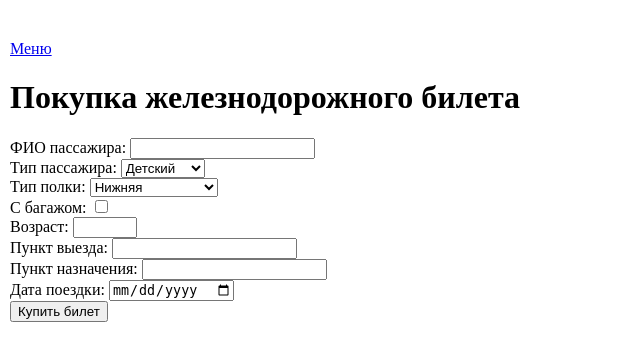
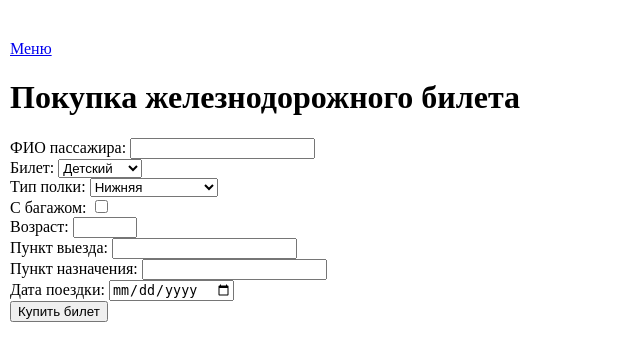
Before and after one commit to vladislav-demenev/webprogramming-labs-2, a Flask app: page /lab3/train_ticket in a window 1280 px wide. Shown: the part 58-407 px from the top of the page, without its empty margins (0-640 px from the left). Run offline with Flask 3, Linux system fonts and the light colour scheme.

```diff
--- a/templates/ticket.html
+++ b/templates/ticket.html
@@ -6,7 +6,7 @@
 <div class="railway-ticket-form">
     <h1>Ваш билет на поезд</h1>
     <p><strong>ФИО пассажира:</strong> {{ passenger_name }}</p>
-    <p><strong>Тип пассажира:</strong> {% if passenger_type == 'child' %}Детский{% else %}Взрослый{% endif %}</p>
+    <p><strong>Билет:</strong> {% if passenger_type == 'child' %}Детский{% else %}Взрослый{% endif %}</p>
     <p><strong>Тип полки:</strong>
     {% if berth_type == 'lower' %}
         Нижняя
--- a/templates/train_ticket.html
+++ b/templates/train_ticket.html
@@ -14,7 +14,7 @@
             </div>
 
             <di>
-                <label for="passenger_type">Тип пассажира:</label>
+                <label for="passenger_type">Билет:</label>
                 <select id="passenger_type" name="passenger_type" required>
                     <option value="child">Детский</option>
                     <option value="adult">Взрослый</option>
```
